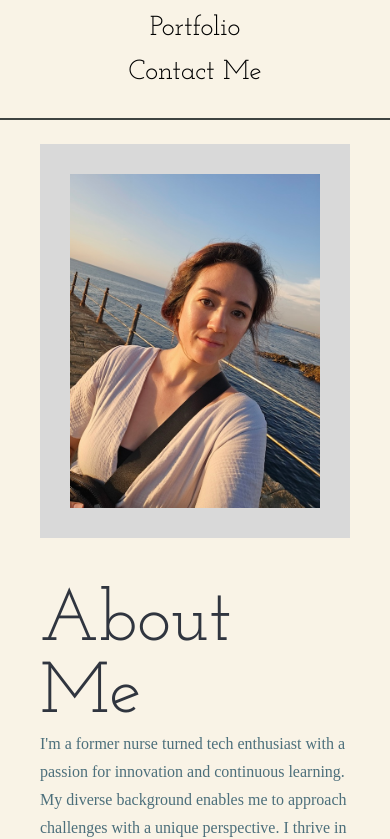
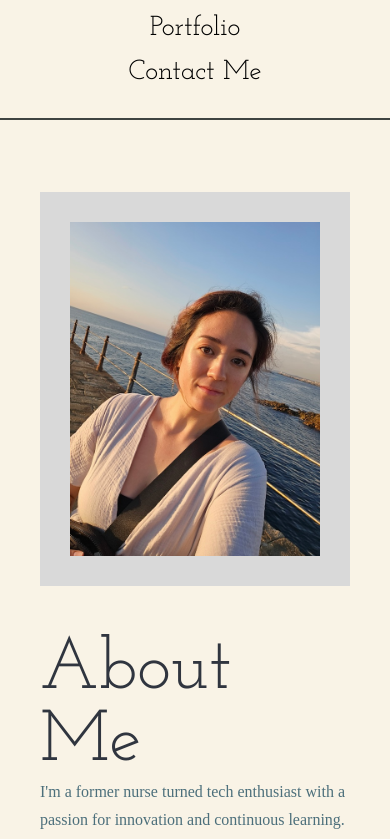
Before and after one commit to Laurasgold/home-page, a SvelteKit app: page / in a window 390 px wide. Shown: the part 827-1666 px from the top of the page. Built offline with nearby package versions, Linux system fonts and the light colour scheme; a web font is replaced by a local one.

Commit message:
created more breathing room in design for mobile

```diff
--- a/src/routes/+page.svelte
+++ b/src/routes/+page.svelte
@@ -220,9 +220,24 @@ About Me & Mission section
       align-items: center; */
       grid-template-columns: repeat(2, 1fr);
     }
+    .about-title,
+    .mission-title {
+      padding-top: 8rem;
+    }
+
     .image-background {
       transform: translateY(88px);
       padding: 45px;
+    }
+  }
+  @media screen and (max-width: 950px) {
+    .about,
+    .mission-img-wrapper {
+      padding-bottom: 3rem;
+    }
+    .mission-title,
+    .about-img-wrapper {
+      padding-top: 3rem;
     }
   }
 
```
